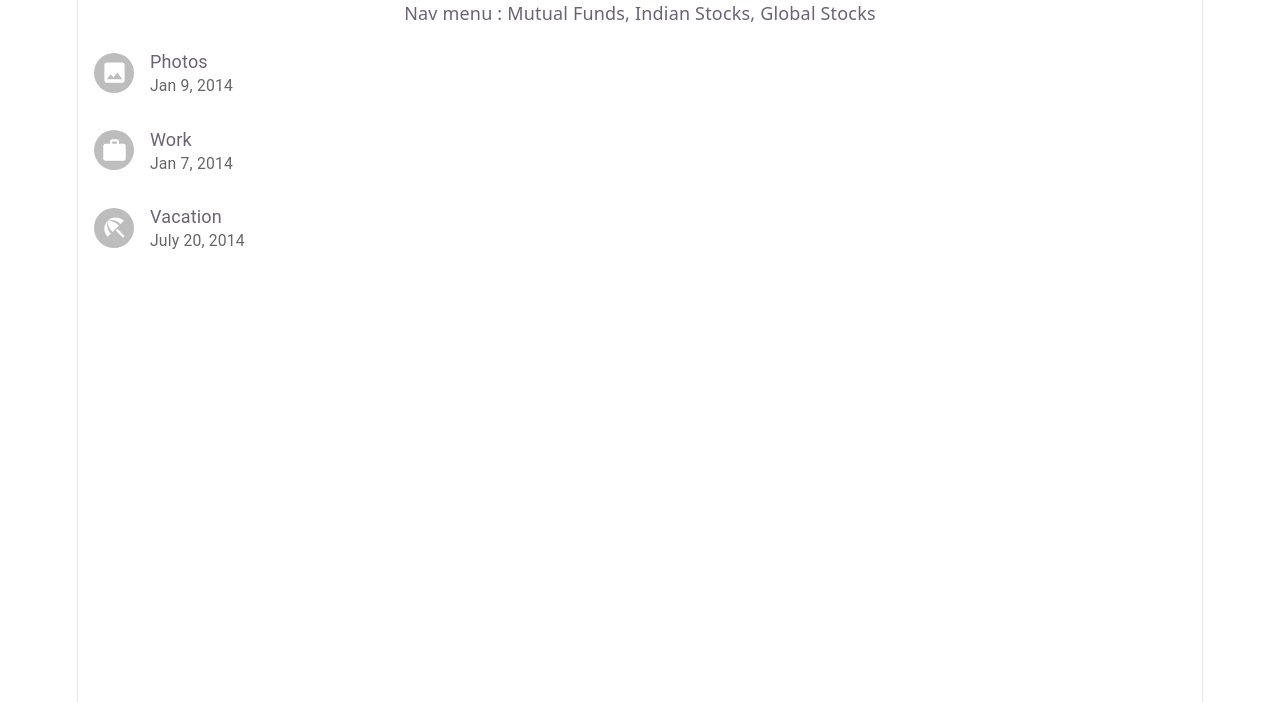
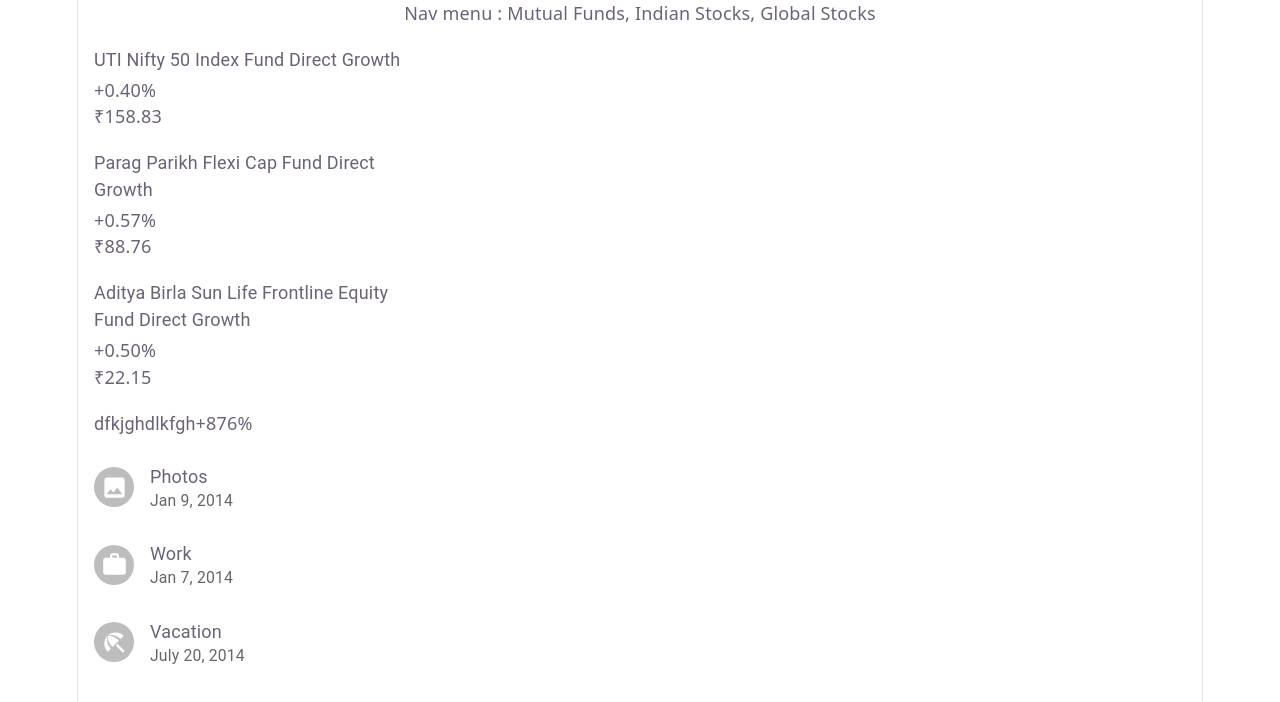
Before and after one commit to pramodboda/market-hub, a React (Vite) app: page / in a window 1280 px wide. Shown: the top 702 px of the page. Built offline with nearby package versions, Linux system fonts and the light colour scheme; no server answers; the HTML template or start-up script is replaced by a standard one.

Commit message:
UPDATE: Implementation

```diff
--- a/src/App/api/axios.ts
+++ b/src/App/api/axios.ts
@@ -7,7 +7,7 @@
         "Content-Type": "application/json",
     }
 });
-const mfapi = axios.create({
+export const mfapi = axios.create({
     baseURL: import.meta.env.VITE_MF_API_BASE_URL,
     timeout: 10000,
     headers: {
--- a/src/App/components/WatchlistCard/WatchlistCard.tsx
+++ b/src/App/components/WatchlistCard/WatchlistCard.tsx
@@ -1,5 +1,7 @@
 
+import { useState, useEffect } from "react";
 
+import Stack from '@mui/material/Stack';
 import List from '@mui/material/List';
 import ListItem from '@mui/material/ListItem';
 import ListItemText from '@mui/material/ListItemText';
@@ -9,9 +11,169 @@
 import WorkIcon from '@mui/icons-material/Work';
 import BeachAccessIcon from '@mui/icons-material/BeachAccess';
 
+import { mfapi } from "../../api/axios";
+
+
+
+
+// Default scheme codes for top popular Indian Mutual Funds on mfapi.in
+const INITIAL_SCHEMES = [
+  { code: '120716', name: 'UTI Nifty 50 Index Fund Direct Growth', category: 'Index' },
+  { code: '122639', name: 'Parag Parikh Flexi Cap Fund Direct Growth', category: 'Flexi Cap' },
+  { code: '100033', name: 'Aditya Birla Sun Life Frontline Equity Fund Direct Growth', category: 'Large Cap' },
+  { code: '118989', name: 'Mirae Asset Large Cap Fund Direct Growth', category: 'Large Cap' },
+  { code: '125497', name: 'SBI Small Cap Fund Direct Growth', category: 'Small Cap' }
+];
+
+// Fallback historical data in case of CORS or network error with mfapi.in
+const FALLBACK_HISTORICAL_DATA = {
+  '120716': [
+    { date: '01-10-2024', nav: '156.20' },
+    { date: '02-10-2024', nav: '157.10' },
+    { date: '03-10-2024', nav: '156.80' },
+    { date: '04-10-2024', nav: '157.90' },
+    { date: '05-10-2024', nav: '158.20' },
+    { date: '06-10-2024', nav: '158.83' }
+  ],
+  '122639': [
+    { date: '01-10-2024', nav: '87.20' },
+    { date: '02-10-2024', nav: '87.50' },
+    { date: '03-10-2024', nav: '88.10' },
+    { date: '04-10-2024', nav: '88.00' },
+    { date: '05-10-2024', nav: '88.26' },
+    { date: '06-10-2024', nav: '88.76' }
+  ],
+  '100033': [
+    { date: '01-10-2024', nav: '21.80' },
+    { date: '02-10-2024', nav: '21.95' },
+    { date: '03-10-2024', nav: '22.00' },
+    { date: '04-10-2024', nav: '21.90' },
+    { date: '05-10-2024', nav: '22.04' },
+    { date: '06-10-2024', nav: '22.15' }
+  ]
+};
+
+
+
+
+
 export default function WatchlistCard() {
-  return (
-    <List sx={{ width: '100%', maxWidth: 360, bgcolor: 'background.paper' }}>
+  const [selectedSchemes, setSelectedSchemes] = useState(INITIAL_SCHEMES.slice(0, 3));
+  const [suggestedScheme, setSuggestedScheme] = useState(INITIAL_SCHEMES[3]);
+  const [fundDataMap, setFundDataMap] = useState({});
+  const [loading, setLoading] = useState(true);
+
+  const [dense, setDense] = useState(false);
+
+  // Fetch mutual fund NAV details from API
+  const fetchFundDetails = async (schemeCode) => {
+    try {
+      const response = await fetch(`https://api.mfapi.in/mf/${schemeCode}`);
+      if (!response.ok) throw new Error('API request failed');
+      const data = await response.json();
+
+      if (data && data.data && data.data.length > 0) {
+        // Data comes in reverse chronological order (newest first)
+        const history = data.data.slice(0, 30).reverse(); // Get last 30 data points in chronological order
+        const latestNAV = parseFloat(history[history.length - 1]?.nav || 0);
+        const previousNAV = parseFloat(history[history.length - 2]?.nav || latestNAV);
+
+        const changeVal = latestNAV - previousNAV;
+        const changePct = previousNAV !== 0 ? (changeVal / previousNAV) * 100 : 0;
+
+        return {
+          schemeCode,
+          schemeName: data.meta?.scheme_name || `Scheme ${schemeCode}`,
+          category: data.meta?.scheme_category || 'Equity',
+          fundHouse: data.meta?.fund_house || 'Mutual Fund',
+          latestNAV,
+          changeVal,
+          changePct,
+          history,
+          isMock: false
+        };
+      }
+    } catch (err) {
+      console.warn(`Using fallback data for fund ${schemeCode}:`, err);
+    }
+
+    // Fallback logic
+    const history = FALLBACK_HISTORICAL_DATA[schemeCode] || FALLBACK_HISTORICAL_DATA['120716'];
+    const latestNAV = parseFloat(history[history.length - 1].nav);
+    const previousNAV = parseFloat(history[history.length - 2].nav);
+    const changeVal = latestNAV - previousNAV;
+    const changePct = (changeVal / previousNAV) * 100;
+
+    return {
+      schemeCode,
+      schemeName: INITIAL_SCHEMES.find(s => s.code === schemeCode)?.name || `Scheme ${schemeCode}`,
+      category: 'Equity',
+      fundHouse: 'Mutual Fund',
+      latestNAV,
+      changeVal,
+      changePct,
+      history,
+      isMock: true
+    };
+
+  }
+
+
+  const loadAllFunds = async () => {
+    setLoading(true);
+    const allCodes = Array.from(new Set([
+      ...selectedSchemes.map(s => s.code),
+      suggestedScheme.code
+    ]));
+
+    const results = await Promise.all(allCodes.map(code => fetchFundDetails(code)));
+    const map = {};
+    results.forEach(res => {
+      if (res) map[res.schemeCode] = res;
+    });
+
+    setFundDataMap(map);
+    setLoading(false);
+  };
+
+  useEffect(() => {
+    loadAllFunds();
+  }, []);
+
+  return (<>
+    {/* <button onClick={getFundDetails(125497)}>Click Me</button> */}
+    <List sx={{ width: '100%', maxWidth: 360, bgcolor: 'background.paper' }} dense={dense}>
+
+      {selectedSchemes.map((scheme) => {
+        const data = fundDataMap[scheme.code];
+        const isPositive = data ? data.changePct > 0 : true;
+
+        return (<ListItem key={scheme.code}>
+
+          <Stack>
+            {/* Left: Fund Name & Info */}
+            <ListItemText primary={data ? data.schemeName : scheme.name}></ListItemText>
+            {/* Financial Figures */}
+            {data ? (<><div>{isPositive ? "+" : ''}{data.changePct.toFixed(2)}%</div> <div>   ₹{data.latestNAV.toFixed(2)}</div></>) : ""}
+
+          </Stack>
+
+
+        </ListItem>)
+      })}
+
+      <ListItem>
+
+        <Stack sx={{
+          flexDirection: "row", alignItems: "center", justifyContent: "space-between"
+        }}>
+          <ListItemText primary="dfkjghdlkfgh"></ListItemText>
+          {/* Financial Figures */}
+          +876%
+        </Stack>
+
+
+      </ListItem >
       <ListItem>
         <ListItemAvatar>
           <Avatar>
@@ -36,6 +198,8 @@
         </ListItemAvatar>
         <ListItemText primary="Vacation" secondary="July 20, 2014" />
       </ListItem>
-    </List>
+    </List >
+  </>
+
   );
 }
```
